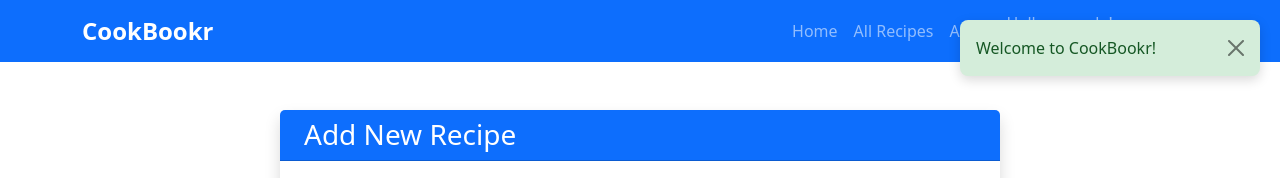
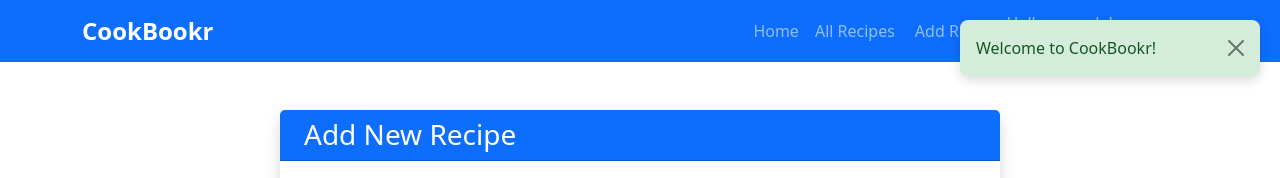
Before and after one commit to Lake110/CookBookr, a Django app: page /recipes/add/ in a window 1280 px wide. Shown: the top 178 px of the page. Run offline with Django 5.2, Linux system fonts and the light colour scheme; the visitor is signed in with stand-in values (Sample User, id 1); some libraries are stand-ins or nearby versions.

Commit message:
Update navigation to include 'Add Recipe' link for authenticated users

```diff
--- a/templates/base.html
+++ b/templates/base.html
@@ -36,9 +36,13 @@
                     <li class="nav-item">
                         <a class="nav-link" href="{% url 'recipes_home' %}">All Recipes</a>
                     </li>
+
+                    <!-- Add Recipe Link - Only for authenticated users -->
                     {% if user.is_authenticated %}
                     <li class="nav-item">
-                        <a class="nav-link" href="/admin/">Admin</a>
+                        <a class="nav-link" href="{% url 'add_recipe' %}">
+                            <i class="fas fa-plus me-1"></i>Add Recipe
+                        </a>
                     </li>
                     {% endif %}
 
```
